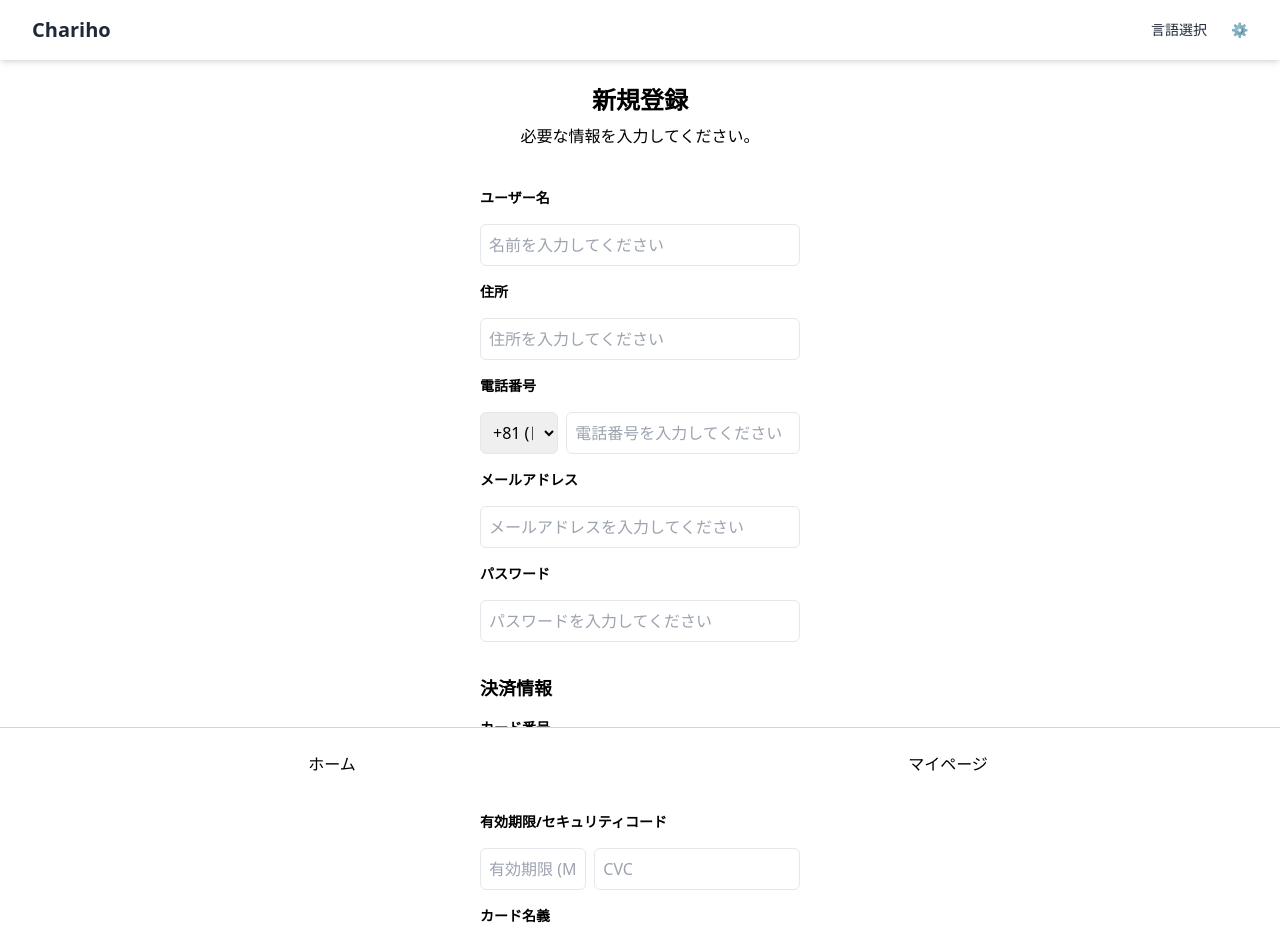
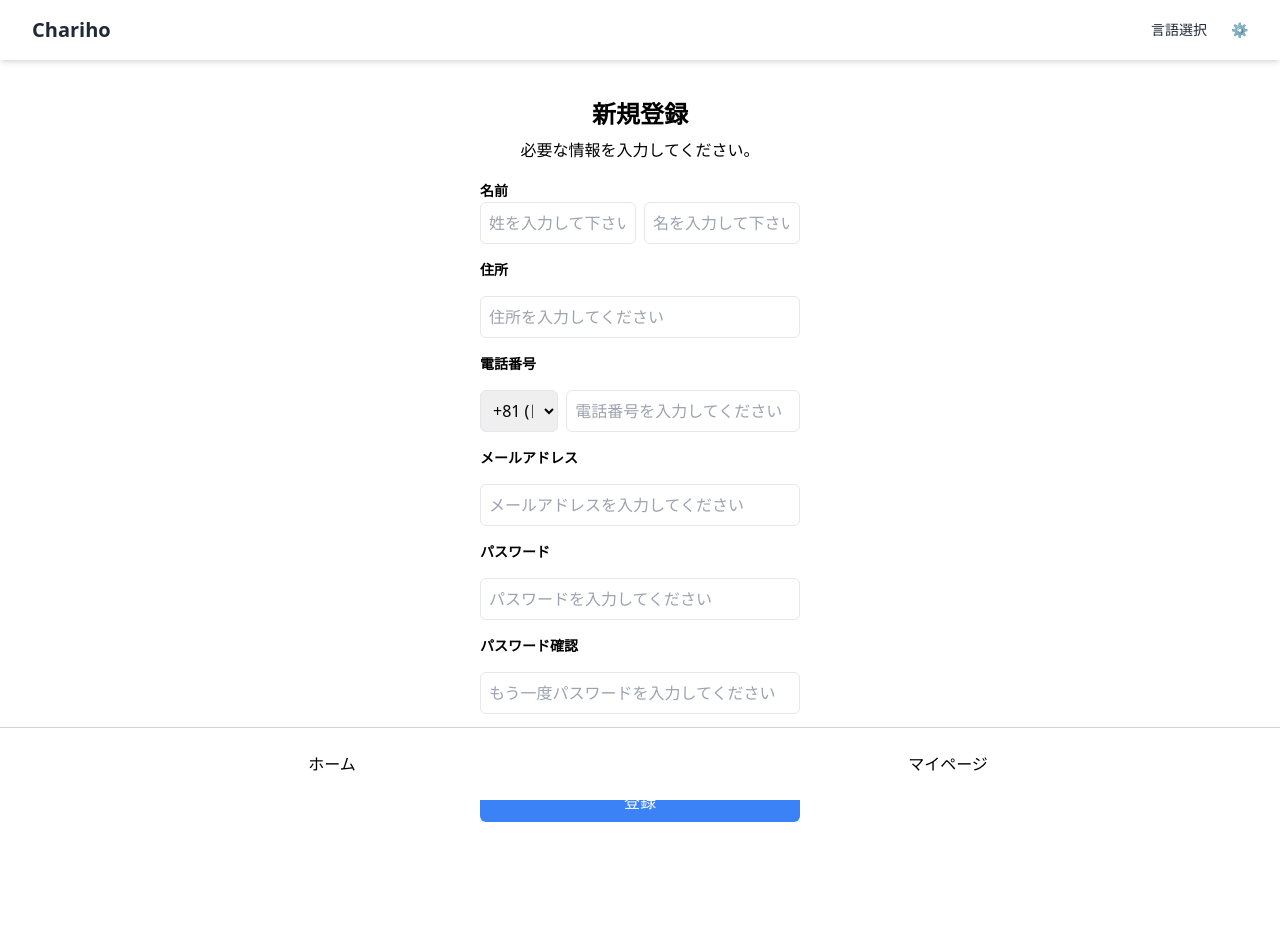
Before and after one commit to ms-engineer-bc24-12/Section_9_team_chariho, a Next.js app in the folder frontend/: page /auth/register in a window 1280 px wide. Shown: the top 942 px of the page. After the commit the page ends 860 px from the top, so only its background shows below. Built offline with nearby package versions, Linux system fonts and the light colour scheme.

Commit message:
feat:新規登録ページ/決済項目削除

```diff
--- a/frontend/src/app/auth/login/page.tsx
+++ b/frontend/src/app/auth/login/page.tsx
@@ -7,6 +7,7 @@ import { signInWithEmailAndPassword } from 'firebase/auth';
 import { auth } from '@/lib/firebase';
 import { useRouter } from 'next/navigation';
 import Button from '@/app/components/Button';
+import Link from 'next/link';
 
 export default function Login() {
   const [email, setEmail] = useState('');
@@ -64,9 +65,9 @@ export default function Login() {
       {/* 新規登録ページへのリンク */}
       <p className="mt-4 text-sm">
         アカウントをお持ちでない方は{' '}
-        <a href="/auth/register" className="text-blue-500 underline">
+        <Link href="/auth/register" className="text-blue-500 underline">
           新規登録
-        </a>
+        </Link>
       </p>
     </div>
   );
--- a/frontend/src/app/auth/register/page.tsx
+++ b/frontend/src/app/auth/register/page.tsx
@@ -7,79 +7,84 @@ import { createUserWithEmailAndPassword } from 'firebase/auth';
 import { auth } from '@/lib/firebase';
 import { useRouter } from 'next/navigation';
 import Button from '@/app/components/Button';
+import Link from 'next/link';
 
 export default function Register() {
+  const [lastName, setLastName] = useState('');
+  const [firstName, setFirstName] = useState('');
   const [email, setEmail] = useState('');
   const [password, setPassword] = useState('');
+  const [confirmPassword, setConfirmPassword] = useState('');
   const [phoneNumber, setPhoneNumber] = useState('');
-  const [cardNumber, setCardNumber] = useState('');
-  const [cvc, setCvc] = useState('');
   const [error, setError] = useState('');
   const router = useRouter();
 
   const handleRegister = async (e: React.FormEvent) => {
     e.preventDefault();
-    setError(''); // エラーをリセット
+    setError('');
+
+    // 姓・名のバリデーション（アルファベットまたは日本語のみ）
+    const nameRegex = /^[a-zA-Zぁ-んァ-ヶ一-龥々ー]+$/;
+    if (!nameRegex.test(lastName) || !nameRegex.test(firstName)) {
+      setError('姓と名はアルファベットまたは日本語のみ使用できます。');
+      return;
+    }
+
+    // パスワードの確認
+    if (password !== confirmPassword) {
+      setError('パスワードが一致しません。');
+      return;
+    }
 
     try {
       await createUserWithEmailAndPassword(auth, email, password);
-      alert('登録が完了しました！'); // アラートを表示
-      router.push('/auth/login'); // ログインページへ遷移
+      alert('登録が完了しました！');
+      router.push('/auth/login');
     } catch (error) {
       setError('登録に失敗しました。入力内容を確認してください。');
       console.error(error);
     }
   };
 
-  // 電話番号の入力処理
   const handlePhoneNumberChange = (e: React.ChangeEvent<HTMLInputElement>) => {
-    const value = e.target.value.replace(/\D/g, ''); // 数字以外を削除
+    const value = e.target.value.replace(/\D/g, '');
     setPhoneNumber(value);
-  };
-
-  // カード番号の入力時にハイフンを挿入する関数
-  const handleCardNumberChange = (e: React.ChangeEvent<HTMLInputElement>) => {
-    let value = e.target.value.replace(/\D/g, ''); // 数字以外を削除
-    if (value.length > 4) {
-      value = `${value.slice(0, 4)}-${value.slice(4)}`;
-    }
-    if (value.length > 9) {
-      value = `${value.slice(0, 9)}-${value.slice(9)}`;
-    }
-    if (value.length > 14) {
-      value = `${value.slice(0, 14)}-${value.slice(14)}`;
-    }
-    setCardNumber(value); // 変換したカード番号を状態に設定
-  };
-
-  // CVCの入力処理
-  const handleCVCChange = (e: React.ChangeEvent<HTMLInputElement>) => {
-    let value = e.target.value.replace(/\D/g, ''); // 数字以外を削除
-    if (value.length > 3) {
-      value = value.slice(0, 3); // 3桁を超えないように制限
-    }
-    setCvc(value); // 変換したCVCを状態に設定
   };
 
   return (
     <div className="flex flex-col items-center justify-center min-h-screen">
-      <br />
       <h1 className="text-2xl font-bold">新規登録</h1>
       <p className="mt-2">必要な情報を入力してください。</p>
-      <br />
-      {/* エラーメッセージ */}
-      {error && <p className="text-red-500 text-sm">{error}</p>}
-      <form
-        onSubmit={handleRegister}
-        className="flex flex-col min-h-screen gap-4 mt-4 w-80"
-      >
-        <label className="text-sm font-semibold">ユーザー名</label>
-        <input
-          type="text"
-          placeholder="名前を入力してください"
-          className="border p-2 rounded-md "
-          required
-        />
+
+      {error && <p className="text-red-500 text-sm mt-2">{error}</p>}
+
+      <form onSubmit={handleRegister} className="flex flex-col gap-4 mt-4 w-80">
+        {/* 姓と名（横並び） */}
+        <div className="flex gap-2">
+          <div className="w-1/2">
+            <label className="text-sm font-semibold">名前</label>
+            <input
+              type="text"
+              value={lastName}
+              onChange={(e) => setLastName(e.target.value)}
+              placeholder="姓を入力して下さい"
+              className="border p-2 rounded-md w-full"
+              required
+            />
+          </div>
+          <div className="w-1/2">
+            <label className="text-sm font-semibold">　</label>
+            <input
+              type="text"
+              value={firstName}
+              onChange={(e) => setFirstName(e.target.value)}
+              placeholder="名を入力して下さい"
+              className="border p-2 rounded-md w-full"
+              required
+            />
+          </div>
+        </div>
+
         <label className="text-sm font-semibold">住所</label>
         <input
           type="text"
@@ -87,93 +92,62 @@ export default function Register() {
           className="border p-2 rounded-md w-full"
           required
         />
+
         <label className="text-sm font-semibold">電話番号</label>
         <div className="flex gap-2">
-          {/* 国番号 */}
           <select className="border p-2 rounded-md w-1/4" required>
             <option value="+81">+81 (日本)</option>
             <option value="+1">+1 (アメリカ)</option>
             <option value="+44">+44 (イギリス)</option>
             <option value="+49">+49 (ドイツ)</option>
-            {/* 他の国番号を追加 */}
           </select>
-
-          {/* 電話番号 */}
           <input
             type="text"
             value={phoneNumber}
             onChange={handlePhoneNumberChange}
             className="border p-2 rounded-md w-3/4"
-            maxLength={15} // 電話番号の最大桁数を設定
+            maxLength={15}
             required
             placeholder="電話番号を入力してください"
           />
         </div>
+
         <label className="text-sm font-semibold">メールアドレス</label>
         <input
           type="email"
-          placeholder="メールアドレスを入力してください"
           value={email}
           onChange={(e) => setEmail(e.target.value)}
-          className="border p-2 rounded-md w-full"
-          required
-        />
-        <label className="text-sm font-semibold">パスワード</label>
-        <input
-          type="password"
-          placeholder="パスワードを入力してください"
-          value={password}
-          onChange={(e) => setPassword(e.target.value)}
+          placeholder="メールアドレスを入力してください"
           className="border p-2 rounded-md w-full"
           required
         />
 
-        {/* クレジットカード情報 */}
-        <h2 className="text-lg font-semibold mt-4">決済情報</h2>
-        <label className="text-sm font-semibold">カード番号</label>
+        <label className="text-sm font-semibold">パスワード</label>
         <input
-          type="text"
-          placeholder="カード番号を入力してください"
-          value={cardNumber}
-          onChange={handleCardNumberChange} // ここでカード番号を変更
-          className="border p-2 rounded-md w-full"
-          maxLength={16} // 最大文字数は「4-4-4-4」形式の16
-          required
-        />
-        <label className="text-sm font-semibold">
-          有効期限/セキュリティコード
-        </label>
-        <div className="flex gap-2">
-          <input
-            type="text"
-            placeholder="有効期限 (MM/YY)"
-            className="border p-2 rounded-md w-1/2"
-            required
-          />
-          <input
-            type="text"
-            value={cvc}
-            onChange={handleCVCChange}
-            className="border p-2 rounded-md w-full"
-            maxLength={3} // CVCを3桁に制限
-            required
-            placeholder="CVC"
-          />
-        </div>
-        <label className="text-sm font-semibold">カード名義</label>
-        <input
-          type="text"
-          placeholder="カード名義を入力してください"
+          type="password"
+          value={password}
+          onChange={(e) => setPassword(e.target.value)}
+          placeholder="パスワードを入力してください"
           className="border p-2 rounded-md w-full"
           required
         />
 
-        <a
+        <label className="text-sm font-semibold">パスワード確認</label>
+        <input
+          type="password"
+          value={confirmPassword}
+          onChange={(e) => setConfirmPassword(e.target.value)}
+          placeholder="もう一度パスワードを入力してください"
+          className="border p-2 rounded-md w-full"
+          required
+        />
+
+        <Link
           href="/mypage/terms"
           className="text-blue-500 underline text-sm text-center mt-4"
         >
           利用規約
-        </a>
+        </Link>
 
         <Button
           type="submit"
@@ -185,6 +159,3 @@ export default function Register() {
     </div>
   );
 }
-
-//ページ確認
-//http://localhost:3000/auth/register
--- a/frontend/src/app/components/Header.tsx
+++ b/frontend/src/app/components/Header.tsx
@@ -1,21 +1,25 @@
 //src/app/components/Header.tsx
 //ヘッダーの作成(言語選択のみ？)
+import Link from 'next/link';
+
 export default function Header() {
   return (
     <header className="w-full flex justify-between items-center px-8 py-4 bg-white shadow-md">
       {/* 左側: アプリ名 */}
-      <h1 className="text-xl font-bold text-gray-800">Chariho</h1>
+      <Link href="/" className="text-xl font-bold text-gray-800">
+        Chariho
+      </Link>
 
       {/* 右側: 言語選択 */}
       <div className="flex items-center gap-6 text-gray-800 hover:text-gray-400 text-sm cursor-pointer">
         <span>言語選択</span>
-        <a href="/mypage/account" className="relative group">
+        <Link href="/mypage/account" className="relative group">
           <span className="cursor-pointer">⚙️</span>
           {/* ホバー時に表示されるツールチップ */}
           <span className="absolute top-full left-1/2 transform -translate-x-1/2 mt-2 w-max px-2 py-1 text-xs text-black bg-gray-300 rounded opacity-0 group-hover:opacity-100 transition-opacity">
             設定
           </span>
-        </a>
+        </Link>
       </div>
     </header>
   );
```
